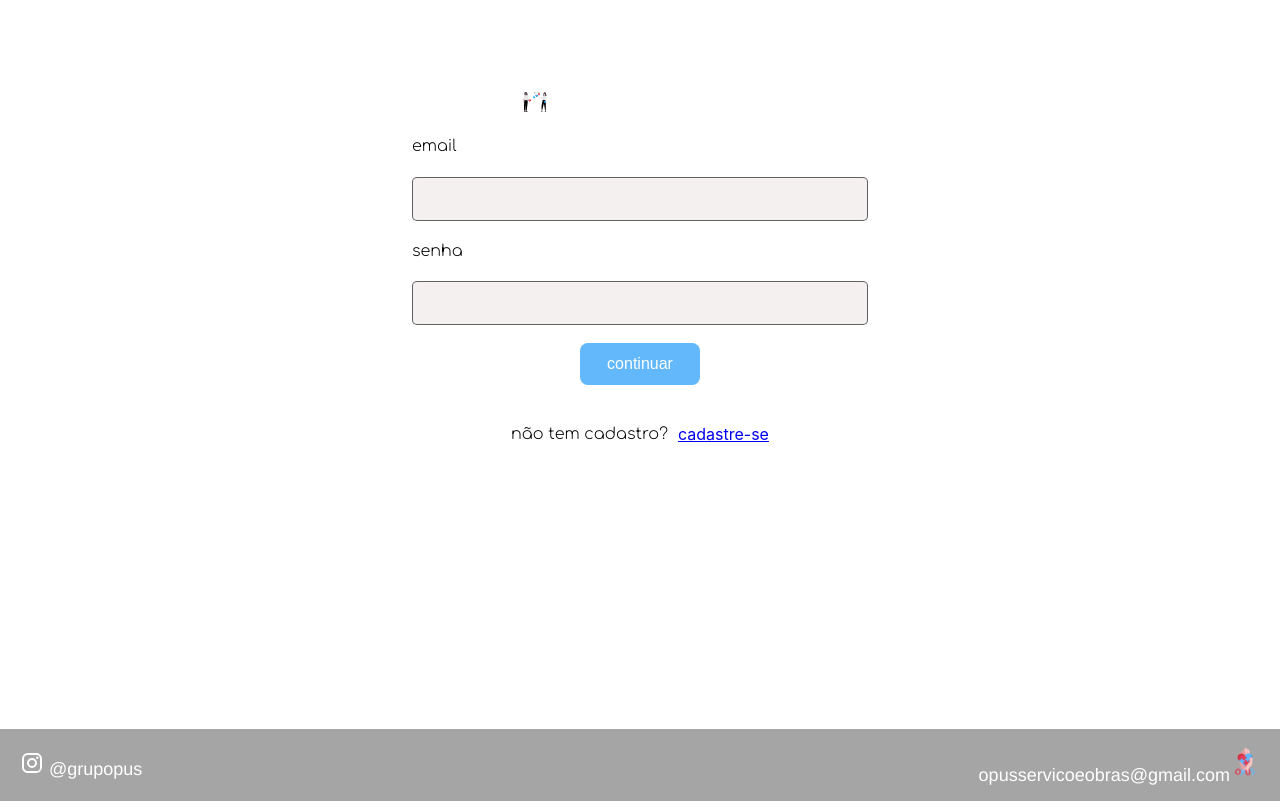
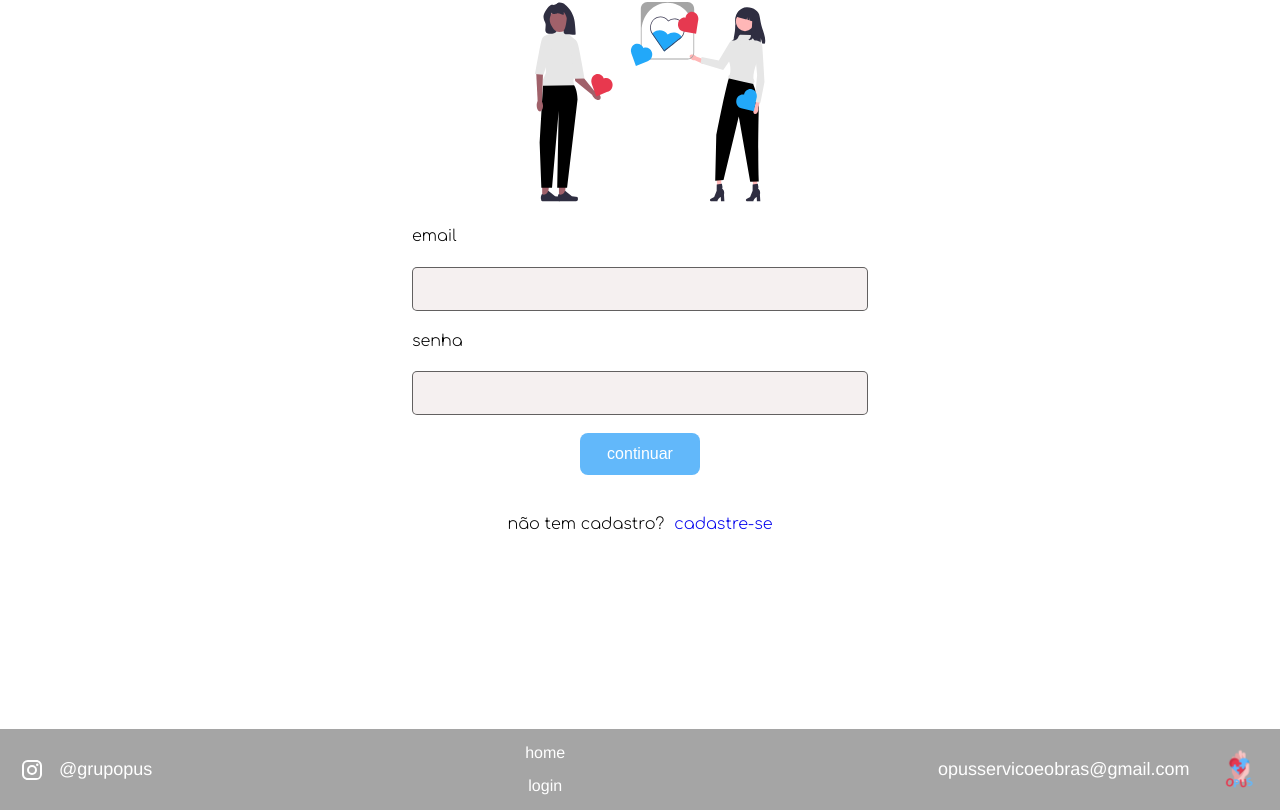
Before and after one commit to jubsribs/SiteOpus-front, a React (Create React App) app: page /login in a window 1280 px wide. Shown: the part 173-983 px from the top of the page. Built offline with nearby package versions, Linux system fonts and the light colour scheme; the HTML template or start-up script is replaced by a standard one.

Commit message:
feat: estilanzando as telas.

```diff
--- a/src/assets/icons/index.js
+++ b/src/assets/icons/index.js
@@ -5,13 +5,13 @@ import ErrorIcon from '@mui/icons-material/Error';
 import TaskAltIcon from '@mui/icons-material/TaskAlt';
 
 import { ReactComponent as OpusLogo } from './opus-logo.svg';
-import { ReactComponent as Opusbranco } from './opus-logo-branco.svg';
+import { ReactComponent as OpusBranco } from './opus-logo-branco.svg';
 import { ReactComponent as OpusTitle } from './title.svg';
 import { ReactComponent as LogoLogin } from './logo-login.svg';
 
 export {
   OpusLogo,
-  Opusbranco,
+  OpusBranco,
   InstagramIcon,
   CircleRoundedIcon,
   OpusTitle,
--- a/src/components/footer/index.jsx
+++ b/src/components/footer/index.jsx
@@ -1,17 +1,26 @@
 import React from 'react';
-import { InstagramIcon, Opusbranco } from '../../assets/icons';
+import { InstagramIcon, OpusBranco } from '../../assets/icons';
+import { NavLink } from 'react-router-dom';
 import './styles.scss';
 
 export const Footer = () => {
   return (
-    <div className='opus-footer'>
+    <div className='opus-footer-body'>
       <footer className='opus-footer'>
-        <div className='instagram'>
+        <div className='opus-footer-instagram'>
           <InstagramIcon /> @grupopus
         </div>
-        <div className='email'>
+        <div className='opus-footer-header'>
+          <NavLink className='nav-link' to='/'>
+            home
+          </NavLink>
+          <NavLink className='nav-link' to='/login'>
+            login
+          </NavLink>
+        </div>
+        <div className='opus-footer-email'>
           opusservicoeobras@gmail.com
-          <Opusbranco />
+          <OpusBranco />
         </div>
       </footer>
     </div>
--- a/src/components/footer/styles.scss
+++ b/src/components/footer/styles.scss
@@ -3,7 +3,7 @@
 @import url('https://fonts.googleapis.com/css2?family=Arimo&display=swap');
 
 :root {
-  div.opus-footer {
+  div.opus-footer-body {
     width: 100%;
 
     footer.opus-footer {
@@ -11,20 +11,42 @@
       padding: 15px 20px;
       background: map-get($background, 'footer');
 
-      div.instagram {
-        font-family: 'Arimo';
-        font-weight: 400;
-        font-size: 18px;
-        color: map-get($font-color, 'options');
-      }
-      div.email {
+      div.opus-footer-instagram {
+        @include row(center, center);
         font-family: 'Arimo';
         font-weight: 400;
         font-size: 18px;
         color: map-get($font-color, 'options');
 
-        .svg {
-          height: 15px;
+        svg {
+          margin-right: 15px;
+          height: 30px;
+        }
+      }
+      div.opus-footer-email {
+        @include row(center, space-between);
+
+        font-family: 'Arimo';
+        font-weight: 400;
+        font-size: 18px;
+        color: map-get($font-color, 'options');
+
+        svg {
+          width: 100%;
+          margin-left: 30px;
+          height: 50px;
+        }
+      }
+      div.opus-footer-header {
+        @include column(center, center);
+        gap: 15px;
+
+        .nav-link {
+          font-family: 'Arimo';
+          font-weight: 400;
+          font-size: 16px;
+          text-decoration: none;
+          color: map-get($font-color, 'options');
         }
       }
     }
--- a/src/components/login-button/styles.scss
+++ b/src/components/login-button/styles.scss
@@ -7,7 +7,6 @@
     width: 100%;
     button.opus-button-login {
       @include row(center, center);
-      // min-width: 114px;
 
       background: linear-gradient(
         rgba(31, 76, 235) 20%,
@@ -18,21 +17,22 @@
       border-radius: 8px;
       border: none;
       cursor: pointer;
-      padding: 12px 10px;
+      padding: 10px 10px;
       width: 200px;
       height: 60px;
     }
     div.opus-button-login-body {
-      @include row(center, space-between);
+      @include row(center, flex-start);
       h2.opus-button-title {
         font-family: 'Arimo';
-        font-weight: 400;
+        font-weight: 100;
         font-size: 25px;
         text-transform: lowercase;
       }
       svg {
-        height: 200px;
-        margin-right: 45px;
+        width: 30%;
+        height: 40px;
+        margin-right: 10px;
       }
     }
   }
--- a/src/components/welcome/index.jsx
+++ b/src/components/welcome/index.jsx
@@ -1,6 +1,6 @@
 import React from 'react';
 import './styles.scss';
-import { Opusbranco } from '../../assets/icons';
+import { OpusBranco } from '../../assets/icons';
 import { ButtonLogin } from '../login-button';
 import { useNavigate } from 'react-router-dom';
 
@@ -14,7 +14,7 @@ export const Welcome = () => {
     <div className='opus-home-body'>
       <div className='opus-home'>
         <div className='svg-logo'>
-          <Opusbranco />
+          <OpusBranco />
 
           <h2>Site solidário em prol dos que precisam</h2>
         </div>
--- a/src/components/welcome/styles.scss
+++ b/src/components/welcome/styles.scss
@@ -15,13 +15,14 @@
         rgba(255, 255, 255) 80%
       );
       div.svg-logo {
-        align-self: flex-start;
+        @include column(center, center);
         svg {
           width: 100%;
-          height: 700px;
+          height: 600px;
         }
         h2 {
-          margin-left: 50px;
+          margin-left: 25px;
+          margin-bottom: 100px;
           font-family: 'Comfortaa';
           font-style: bold;
           font-weight: 800;
@@ -30,7 +31,7 @@
       }
 
       div.opus-home-button {
-        margin-top: 200px;
+        margin-top: 50px;
         margin-right: 100px;
         align-self: baseline;
       }
--- a/src/screens/cadastro/index.jsx
+++ b/src/screens/cadastro/index.jsx
@@ -26,17 +26,17 @@ export const Cadastro = () => {
   const [errorMsg, setErrorMsg] = useState('');
   const [successMsg, setSuccessMsg] = useState('');
 
-  async function validate() {
-    let schema = yup.object().shape({
-      nome: yup
-        .string('Erro:Necessário preencher o campo nome!')
-        .required('Erro:Necessário preencher o campo nome!'),
-    });
+  // async function validate() {
+  //   let schema = yup.object().shape({
+  //     nome: yup
+  //       .string('Erro:Necessário preencher o campo nome!')
+  //       .required('Erro:Necessário preencher o campo nome!'),
+  //   });
 
-    try {
-      await schema.validate(nome);
-    } catch (error) {}
-  }
+  //   try {
+  //     await schema.validate(nome);
+  //   } catch (error) {}
+  // }
 
   const handleSignOut = (e) => {
     e.preventDefault();
@@ -44,7 +44,7 @@ export const Cadastro = () => {
       .then((userCredential) => {
         const user = userCredential.user;
         const initalcartvalue = 0;
-        console.log(user);
+        //console.log(user);
 
         addDoc(collection(db, 'users'), {
           username: nome,
@@ -65,7 +65,9 @@ export const Cadastro = () => {
           uid: user.uid,
         })
           .then(() => {
-            setSuccessMsg('Cadastro Realizado Com Sucesso!');
+            setSuccessMsg(
+              'cadastro realizado com sucesso, você será redirecionado para página de login automaticamente!',
+            );
             setNome('');
             setGenero('');
             setCpf('');
@@ -91,10 +93,10 @@ export const Cadastro = () => {
           });
       })
       .catch((error) => {
-        if (error.message === 'Firebase: Error (auth/invalid-email).') {
+        if (error.message === 'Firebase:Error(auth/invalid-email).') {
           setErrorMsg('Por favor, preencha todos os campos obrigatórios');
         }
-        if (error.message === 'Firebase: Error (auth/email-already-in-use).') {
+        if (error.message === 'Firebase:Error(auth/email-already-in-use).') {
           setErrorMsg('Usuario já existente');
         }
       });
--- a/src/screens/login/index.jsx
+++ b/src/screens/login/index.jsx
@@ -28,13 +28,14 @@ export const Login = () => {
       })
       .catch((error) => {
         const errorCode = error.code;
-        if (error.message === 'Firebase: Error (auth/invalid-email).') {
+
+        if (error.message === 'Firebase:Error(auth/invalid-email).') {
           setErrorMsg('Por favor, preencha todos os campos obrigatórios');
         }
-        if (error.message === 'Firebase: Error (auth/user-not-found).') {
+        if (error.message === 'Firebase:Error(auth/user-not-found).') {
           setErrorMsg('Email Incorreto');
         }
-        if (error.message === 'Firebase: Error (auth/wrong-password).') {
+        if (error.message === 'Firebase: Error(auth/wrong-password).') {
           setErrorMsg('Senha Incorreta');
         }
       });
@@ -80,7 +81,9 @@ export const Login = () => {
           <Button onClick={handleSignIn}> continuar</Button>
           <div className='opus-login-cadastro'>
             <h4> não tem cadastro?</h4>
-            <NavLink to='/cadastro'>cadastre-se</NavLink>
+            <NavLink className='nav-link' to='/cadastro'>
+              cadastre-se
+            </NavLink>
           </div>
         </div>
       </div>
--- a/src/screens/login/styles.scss
+++ b/src/screens/login/styles.scss
@@ -26,7 +26,8 @@
           border-radius: 5px;
         }
         svg {
-          height: 20px;
+          width: 100%;
+          height: 200px;
         }
       }
 
@@ -39,6 +40,12 @@
           font-weight: 400;
           font-size: 16px;
           color: map-get($background, 'sub-title');
+        }
+        .nav-link {
+          font-family: 'Comfortaa';
+          font-weight: 400;
+          font-size: 16px;
+          text-decoration: none;
         }
       }
 
```
